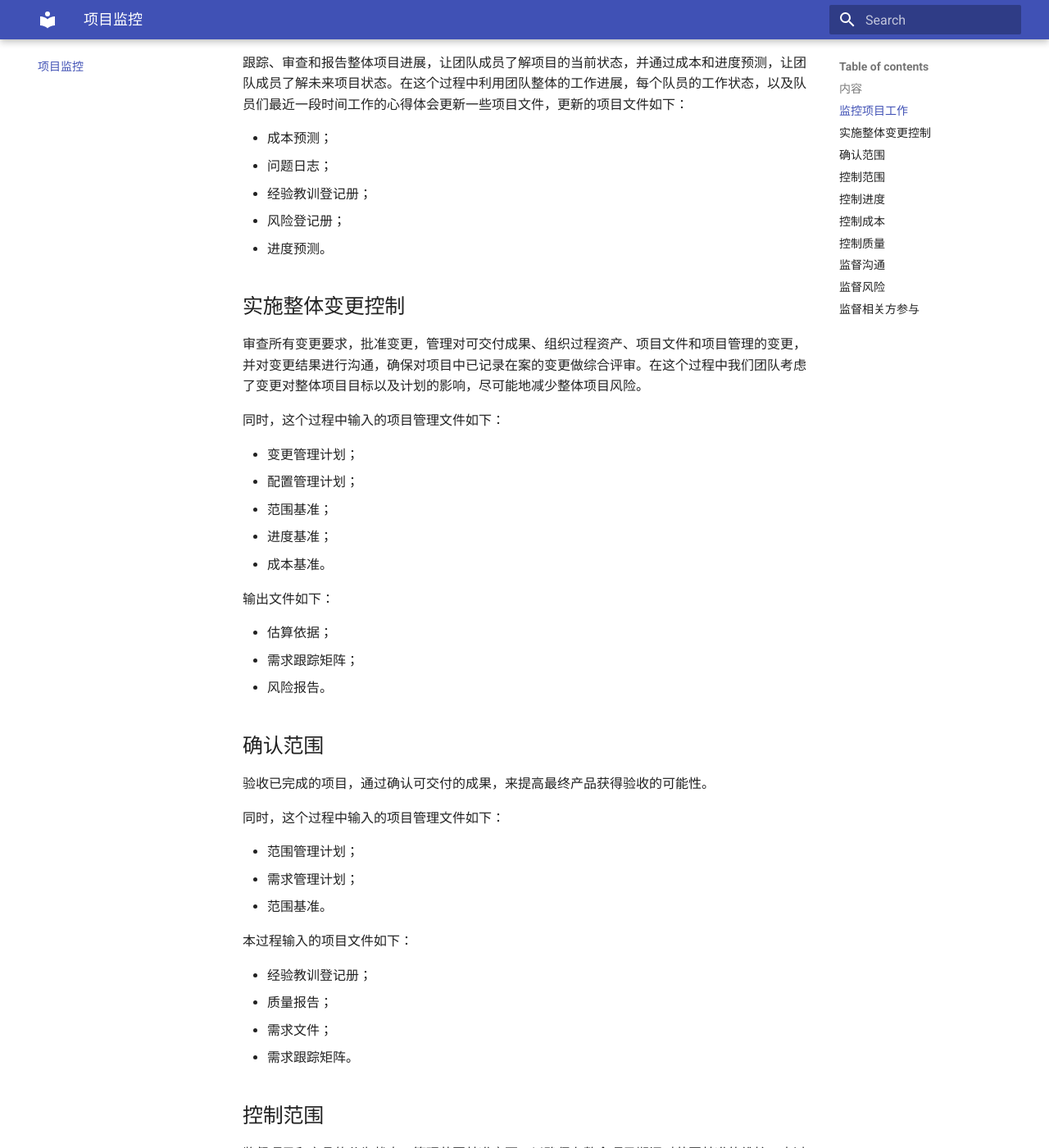
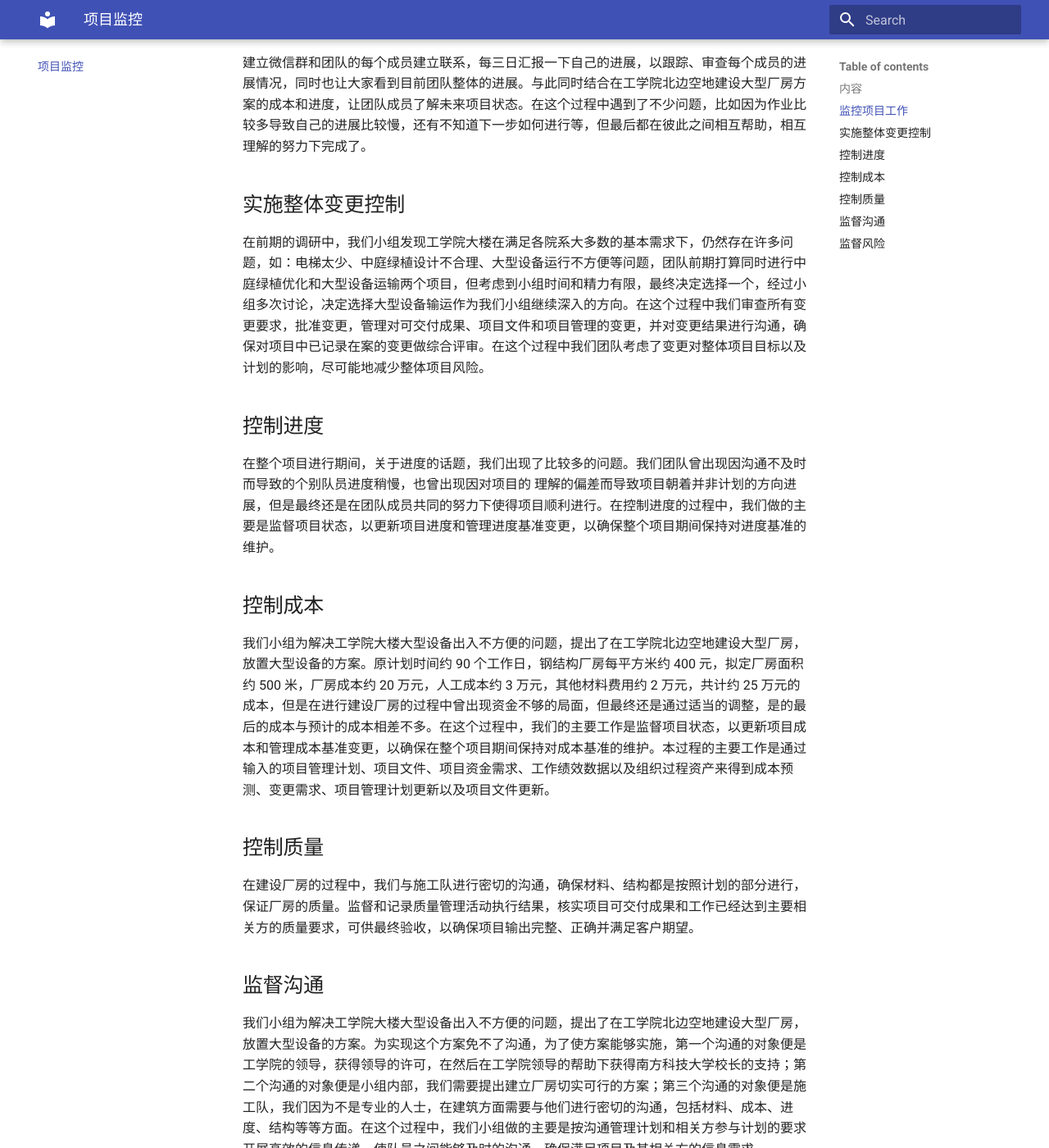
Before and after one commit to svegio/MEE5002, an MkDocs documentation site: the page built from docs/section/monitor.md, in a window 1280 px wide and 1400 px high, scrolled down 926 px. Shown: the whole window at 82% size. Built offline with MkDocs 1.6.1 and Material for MkDocs 9.7.7, drawn with Linux system fonts in a browser that asks for light colours; some of the changed text lies outside the part shown.

Commit message:
[update] 监控部分贴合项目

```diff
--- a/docs/section/monitor.md
+++ b/docs/section/monitor.md
@@ -6,137 +6,28 @@
 
 
 ## 监控项目工作
-跟踪、审查和报告整体项目进展，让团队成员了解项目的当前状态，并通过成本和进度预测，让团队成员了解未来项目状态。在这个过程中利用团队整体的工作进展，每个队员的工作状态，以及队员们最近一段时间工作的心得体会更新一些项目文件，更新的项目文件如下：
-
-- 成本预测；
-- 问题日志；
-- 经验教训登记册；
-- 风险登记册；
-- 进度预测。
+建立微信群和团队的每个成员建立联系，每三日汇报一下自己的进展，以跟踪、审查每个成员的进展情况，同时也让大家看到目前团队整体的进展。与此同时结合在工学院北边空地建设大型厂房方案的成本和进度，让团队成员了解未来项目状态。在这个过程中遇到了不少问题，比如因为作业比较多导致自己的进展比较慢，还有不知道下一步如何进行等，但最后都在彼此之间相互帮助，相互理解的努力下完成了。
 
 
 ## 实施整体变更控制
-审查所有变更要求，批准变更，管理对可交付成果、组织过程资产、项目文件和项目管理的变更，并对变更结果进行沟通，确保对项目中已记录在案的变更做综合评审。在这个过程中我们团队考虑了变更对整体项目目标以及计划的影响，尽可能地减少整体项目风险。
-
-同时，这个过程中输入的项目管理文件如下：
-
-- 变更管理计划；
-- 配置管理计划；
-- 范围基准；
-- 进度基准；
-- 成本基准。
-
-输出文件如下：
-
-- 估算依据；
-- 需求跟踪矩阵；
-- 风险报告。
-
-
-## 确认范围
-验收已完成的项目，通过确认可交付的成果，来提高最终产品获得验收的可能性。
-
-同时，这个过程中输入的项目管理文件如下：
-
-- 范围管理计划；
-- 需求管理计划；
-- 范围基准。
-
-本过程输入的项目文件如下：
-
-- 经验教训登记册；
-- 质量报告；
-- 需求文件；
-- 需求跟踪矩阵。
-
-
-## 控制范围
-监督项目和产品的分为状态，管理范围基准变更，以确保在整个项目期间对范围基准的维护。本过程的主要工作是通过输入的项目管理计划、项目文件、工作绩效数据以及组织过程资产，得到变更请求、项目管理计划更新以及项目文件更新。
+在前期的调研中，我们小组发现工学院大楼在满足各院系大多数的基本需求下，仍然存在许多问题，如：电梯太少、中庭绿植设计不合理、大型设备运行不方便等问题，团队前期打算同时进行中庭绿植优化和大型设备运输两个项目，但考虑到小组时间和精力有限，最终决定选择一个，经过小组多次讨论，决定选择大型设备输运作为我们小组继续深入的方向。在这个过程中我们审查所有变更要求，批准变更，管理对可交付成果、项目文件和项目管理的变更，并对变更结果进行沟通，确保对项目中已记录在案的变更做综合评审。在这个过程中我们团队考虑了变更对整体项目目标以及计划的影响，尽可能地减少整体项目风险。
 
 
 ## 控制进度
-监督项目状态，以更新项目进度和管理进度基准变更，以确保整个项目期间保持对进度基准的维护。
-
-本过程更新的项目管理计划组件如下：
-
-- 进度管理计划；
-- 进度基准；
-- 成本基准；
-- 绩效测量基准。
-
-在本过程更新的项目文件如下：
-
-- 假设日志；
-- 估算依据；
-- 经验教训登记册；
-- 项目进度计划；
-- 资源日历；
-- 风险登记册；
-- 进度数据。
+在整个项目进行期间，关于进度的话题，我们出现了比较多的问题。我们团队曾出现因沟通不及时而导致的个别队员进度稍慢，也曾出现因对项目的 理解的偏差而导致项目朝着并非计划的方向进展，但是最终还是在团队成员共同的努力下使得项目顺利进行。在控制进度的过程中，我们做的主要是监督项目状态，以更新项目进度和管理进度基准变更，以确保整个项目期间保持对进度基准的维护。
 
 
 ## 控制成本
-监督项目状态，以更新项目成本和管理成本基准变更，以确保在整个项目期间保持对成本基准的维护。本过程的主要工作是通过输入的项目管理计划、项目文件、项目资金需求、工作绩效数据以及组织过程资产来得到成本预测、变更需求、项目管理计划更新以及项目文件更新。
+我们小组为解决工学院大楼大型设备出入不方便的问题，提出了在工学院北边空地建设大型厂房，放置大型设备的方案。原计划时间约 90 个工作日，钢结构厂房每平方米约 400 元，拟定厂房面积约 500 米，厂房成本约 20 万元，人工成本约 3 万元，其他材料费用约 2 万元，共计约 25 万元的成本，但是在进行建设厂房的过程中曾出现资金不够的局面，但最终还是通过适当的调整，是的最后的成本与预计的成本相差不多。在这个过程中，我们的主要工作是监督项目状态，以更新项目成本和管理成本基准变更，以确保在整个项目期间保持对成本基准的维护。本过程的主要工作是通过输入的项目管理计划、项目文件、项目资金需求、工作绩效数据以及组织过程资产来得到成本预测、变更需求、项目管理计划更新以及项目文件更新。
 
 
 ## 控制质量
-监督和记录质量管理活动执行结果，核实项目可交付成果和工作已经达到主要相关方的质量要求，可供最终验收，以确保项目输出完整、正确并满足客户期望。
-
-本过程输入的项目文件如下：
-
-- 经验教训登记册；
-- 质量测量指标；
-- 测试与评估文件。
-
-本过程更新的项目文件如下：
-
-- 问题日志；
-- 经验教训登记册；
-- 风险登记册；
-- 测试与评估文件。
+在建设厂房的过程中，我们与施工队进行密切的沟通，确保材料、结构都是按照计划的部分进行，保证厂房的质量。监督和记录质量管理活动执行结果，核实项目可交付成果和工作已经达到主要相关方的质量要求，可供最终验收，以确保项目输出完整、正确并满足客户期望。
 
 
 ## 监督沟通
-按沟通管理计划和相关方参与计划的要求开展高效的信息传递，使队员之间能够及时的沟通，确保满足项目及其相关方的信息需求。
-本过程输入的项目管理计划组件如下：
-
-本过程输入的项目管理计划组件如下：
-
-- 资源管理计划；
-- 沟通管理计划；
-- 相关方参与计划。
-
-本过程输入的项目文件如下：
-
-- 问题日志；
-- 经验教训登记册；
-- 项目沟通记录。
+我们小组为解决工学院大楼大型设备出入不方便的问题，提出了在工学院北边空地建设大型厂房，放置大型设备的方案。为实现这个方案免不了沟通，为了使方案能够实施，第一个沟通的对象便是工学院的领导，获得领导的许可，在然后在工学院领导的帮助下获得南方科技大学校长的支持；第二个沟通的对象便是小组内部，我们需要提出建立厂房切实可行的方案；第三个沟通的对象便是施工队，我们因为不是专业的人士，在建筑方面需要与他们进行密切的沟通，包括材料、成本、进度、结构等等方面。在这个过程中，我们小组做的主要是按沟通管理计划和相关方参与计划的要求开展高效的信息传递，使队员之间能够及时的沟通，确保满足项目及其相关方的信息需求。
 
 
 ## 监督风险
-在整个项目期间，监督商定的风险应对计划的实施、跟踪已识别风险、识别和分析新风险，以及评估风险管理有效性，使项目决策都基于关于整体项目风险敞口和单个项目风险的当前信息。
-
-本过程输入的项目文件如下：
-
-- 问题日志；
-- 经验教训登记册；
-- 风险登记册；
-- 风险报告。
-
-本过程更新的项目文件如下：
-
-- 假设日志；
-- 问题日志；
-- 经验教训登记册；
-- 风险登记册；
-- 风险报告。
-
-
-## 监督相关方参与
-监督项目相关方关系，并通过修订参与策略和计划来引导相关方合理参与项目，随着项目进展和环境变化，维持或提升相关方参与项目的效率和效果。
-
-本过程更新的项目管理计划组件如下：
-
-- 资源管理计划；
-- 沟通管理计划；
-- 相关方参与计划。
+在建立厂房的过程中，存在着很多的风险。第一施工可能对师生、学校工作人员以及施工队造成伤害；第二，不能按时完成厂房的建立工作；第三，建立厂房的过程中，资金不够的局面；第四天气的影响，比如天气比较恶劣，导致不能施工，最终导致不能按时完成建立厂房的工作等等很多的风险。在这个过程中，我们小组的主要任务是监督商定的风险应对计划的实施、跟踪已识别风险、识别和分析新风险，以及评估风险管理有效性，使项目决策都基于关于整体项目风险敞口和单个项目风险的当前信息。
```
